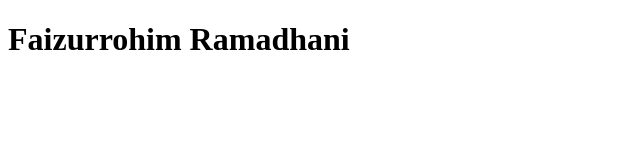
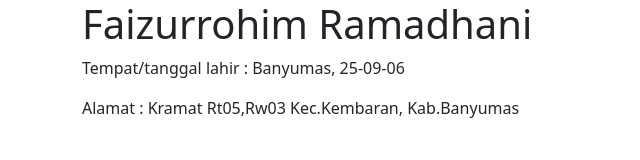
Before and after one commit to fr2509/profil_faiz, a plain HTML site: page index.html in a window 1280 px wide. Shown: the whole page, without its empty margins (0-640 px from the left). Drawn offline with nearby package versions, Linux system fonts and the light colour scheme.

Commit message:
Update index.html

```diff
--- a/index.html
+++ b/index.html
@@ -4,9 +4,14 @@
     <meta charset="UTF-8">
     <meta http-equiv="X-UA-Compatible" content="IE=edge">
     <meta name="viewport" content="width=device-width, initial-scale=1.0">
+    <link href="https://cdn.jsdelivr.net/npm/bootstrap@5.3.2/dist/css/bootstrap.min.css" rel="stylesheet" integrity="sha384-T3c6CoIi6uLrA9TneNEoa7RxnatzjcDSCmG1MXxSR1GAsXEV/Dwwykc2MPK8M2HN" crossorigin="anonymous">
     <title>Document</title>
 </head>
 <body>
+    <div class="container">
     <h1>Faizurrohim Ramadhani</h1>
+    <p>Tempat/tanggal lahir : Banyumas, 25-09-06</p>
+    <p>Alamat : Kramat Rt05,Rw03 Kec.Kembaran, Kab.Banyumas</p>
+    </div>
 </body>
 </html>
```
